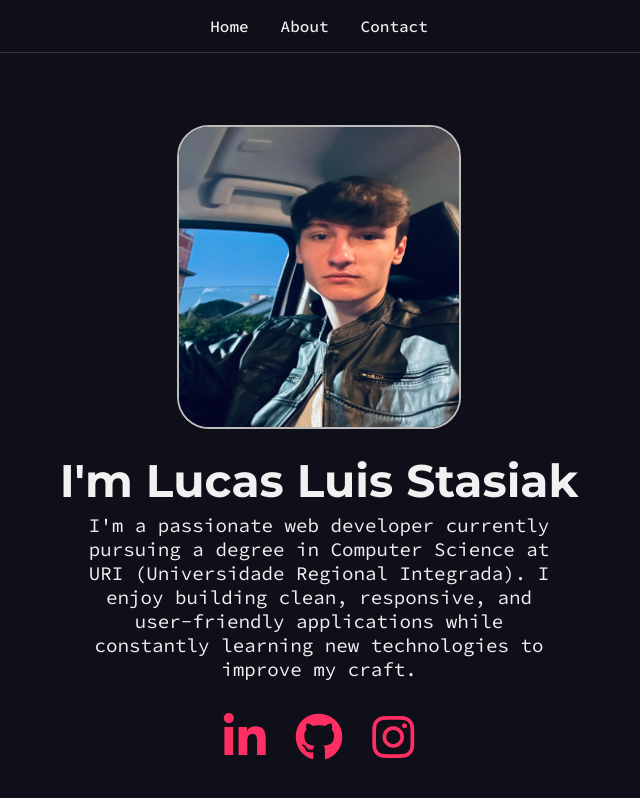
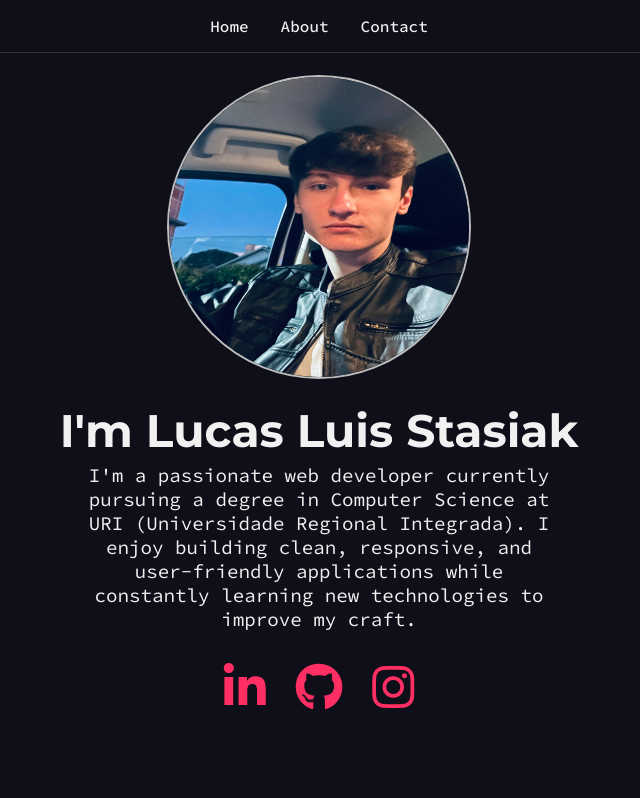
Before and after one commit to Lucas-Stasiak/Portifolio, a plain HTML site: page index.html in a window 1280 px wide. Shown: the whole page, without its empty margins (321-961 px from the left). Drawn offline with Linux system fonts and the light colour scheme.

Commit message:
Update Style css

```diff
--- a/style.css
+++ b/style.css
@@ -25,7 +25,7 @@ body {
     width: 50%;
     height: 100%;
     background-color: var(--bg-color);
-    margin-top: 100px;
+    margin-top: 0px;
 }
 
 header {
@@ -126,8 +126,8 @@ header {
 }
 
 .container img {
-    width: 280px;
+    width: 300px;
     height: 300px;
-    border-radius: 2em;
+    border-radius: 10em;
     border: 2px #bdbdbd solid;
 }
```
